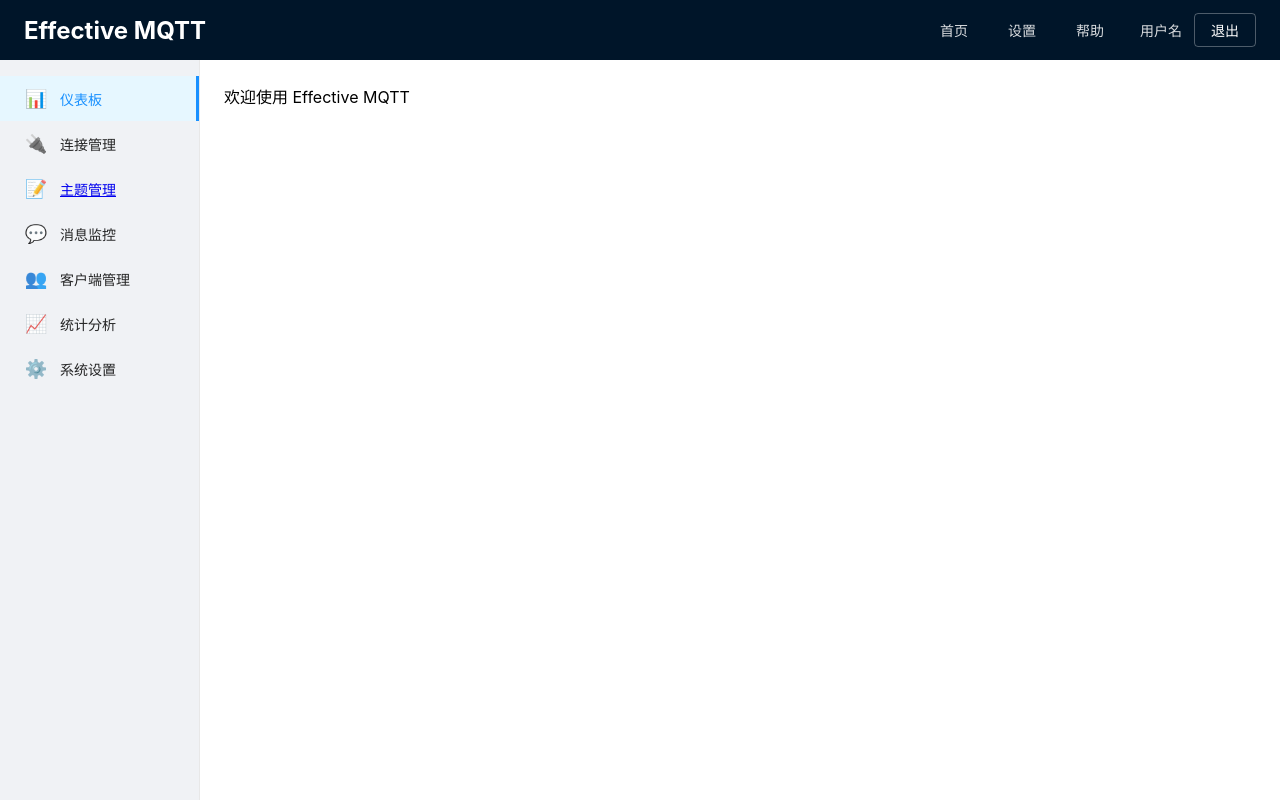
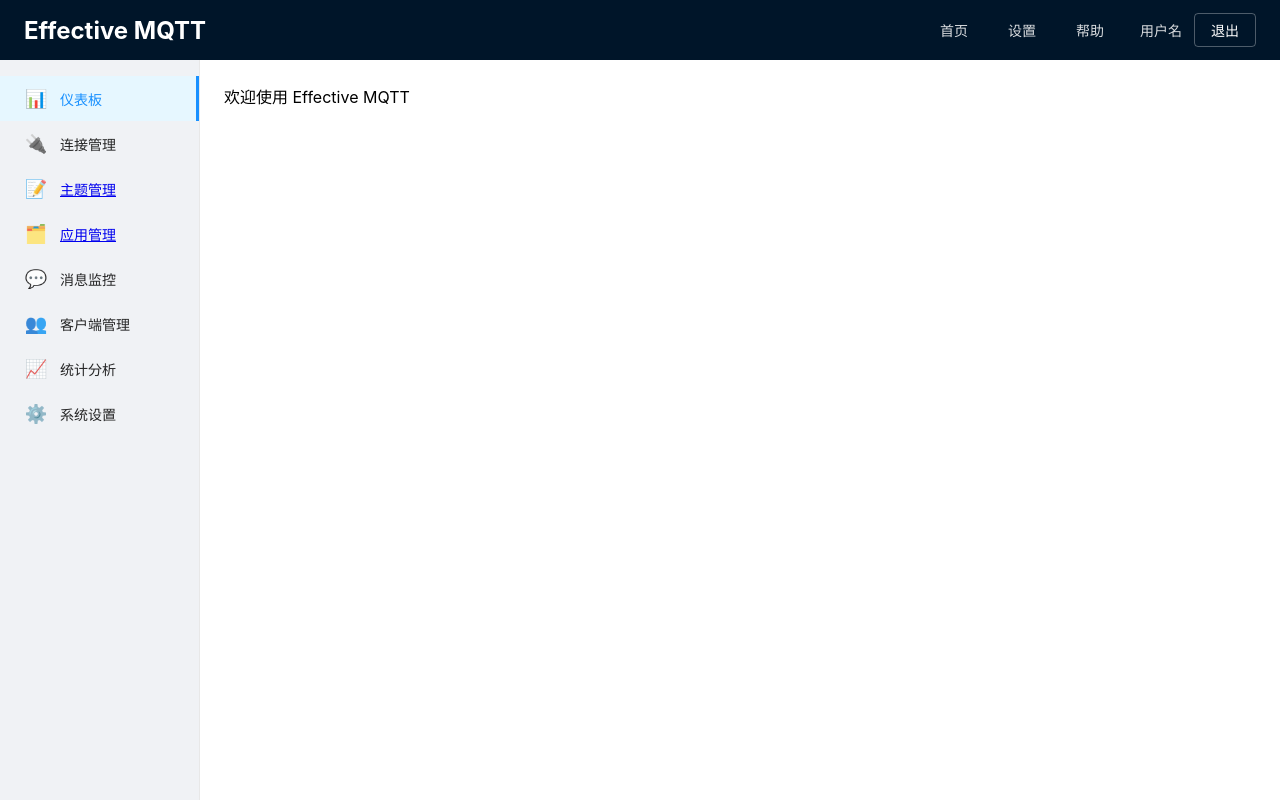
Before and after one commit to yanweiqi/effective-mqtt, a React (Create React App) app in the folder effective-mqtt-frontend/: page / in a window 1280 px wide. Built offline with nearby package versions, Linux system fonts and the light colour scheme.

Commit message:
feat(frontend): add Application Management to sidebar menu

```diff
--- a/effective-mqtt-frontend/src/components/Layout/Sidebar.jsx
+++ b/effective-mqtt-frontend/src/components/Layout/Sidebar.jsx
@@ -9,6 +9,7 @@ const Sidebar = () => {
     { id: 'dashboard', label: '仪表板', icon: '📊' },
     { id: 'connections', label: '连接管理', icon: '🔌' },
     { id: 'topics', label: '主题管理', icon: '📝' },
+    { id: 'apps', label: '应用管理', icon: '🗂️' },
     { id: 'messages', label: '消息监控', icon: '💬' },
     { id: 'clients', label: '客户端管理', icon: '👥' },
     { id: 'statistics', label: '统计分析', icon: '📈' },
@@ -26,11 +27,9 @@ const Sidebar = () => {
           >
             <span className="menu-icon">{item.icon}</span>
             <span className="menu-label">
-              {item.id === 'topics' ? (
-                <Link to="/topics">主题管理</Link>
-              ) : (
-                item.label
-              )}
+              {item.id === 'topics' && <Link to="/topics">主题管理</Link>}
+              {item.id === 'apps' && <Link to="/apps">应用管理</Link>}
+              {item.id !== 'topics' && item.id !== 'apps' && item.label}
             </span>
           </div>
         ))}
```
